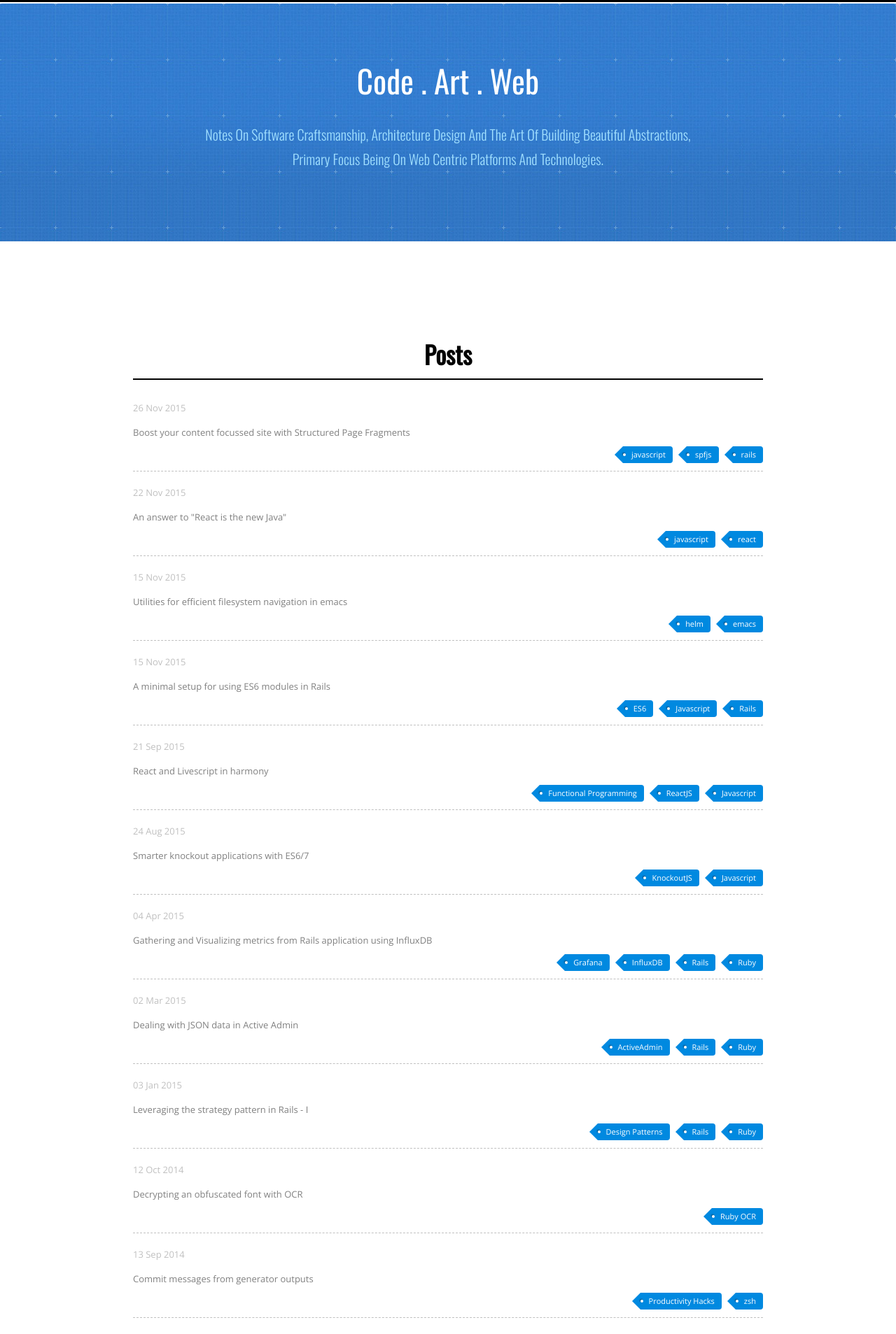
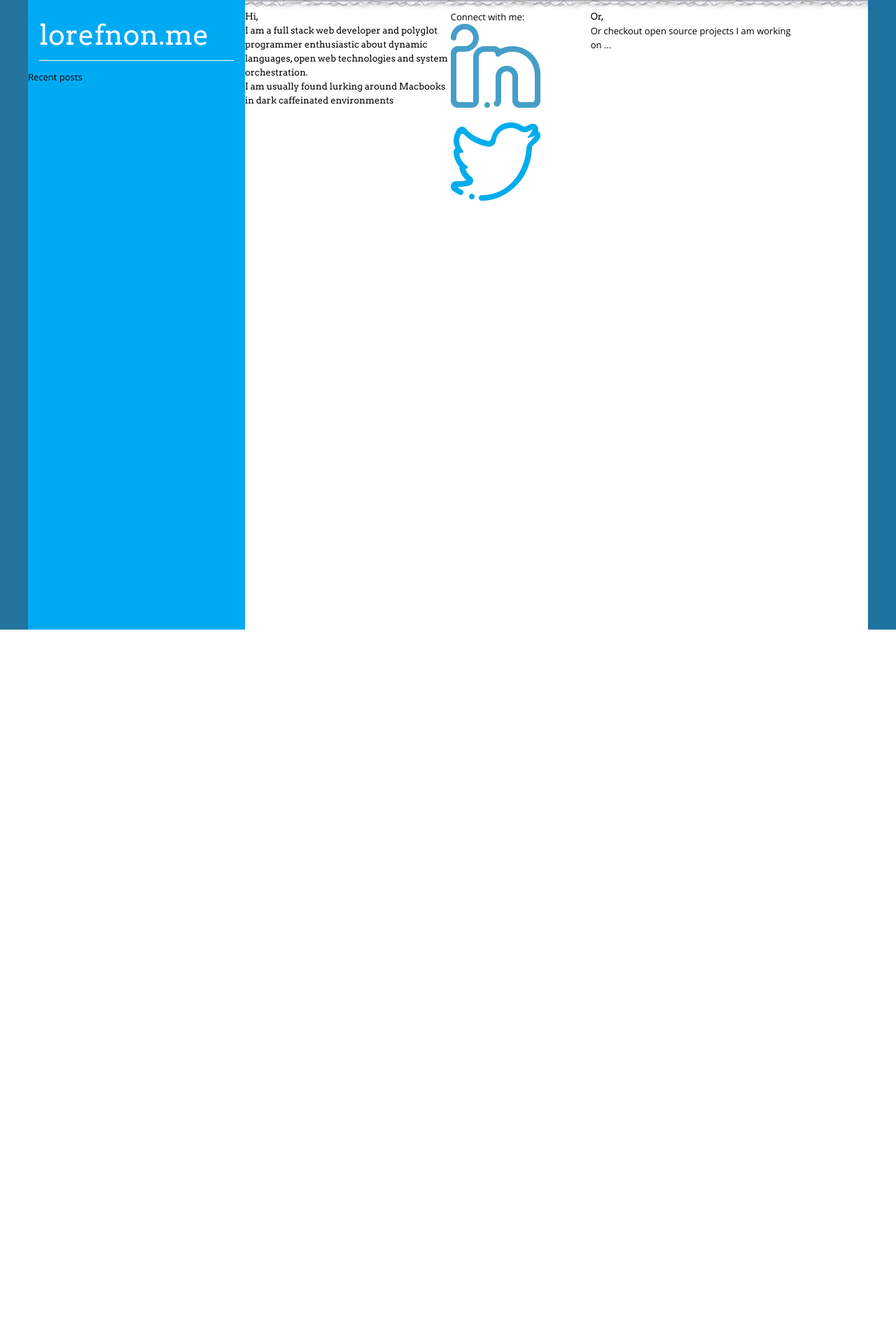
Before and after one commit to lorefnon/lorefnon.github.com, a Jekyll site: the page built from index.html, in a window 1280 px wide. Shown: the top 1907 px of the page at 70% size. Built offline with Jekyll 4.4.1, drawn with Linux system fonts in a browser that asks for light colours; Markdown is read by kramdown in place of the engine named in the settings; the list of posts is cut into pages by our own code; after the commit the page ends 900 px from its top, so only the background shows below that; some of the changed text lies outside the part shown.

Commit message:
Home page redesign

```diff
--- a/Gemfile
+++ b/Gemfile
@@ -3,3 +3,4 @@ source 'https://rubygems.org'
 gem 'jekyll'
 gem 'pygments.rb'
 gem 'redcarpet'
+gem 'jekyll-paginate'
--- a/_config.yml
+++ b/_config.yml
@@ -4,10 +4,13 @@ url: http://lorefnon.me
 markdown: redcarpet
 highlighter: pygments
 pygments_options: ['lineanchors', 'linenos=table']
+gems:
+  - jekyll-paginate
 post:
-    template: _layouts/post.html
-    extension: md
+  template: _layouts/post.html
+  extension: md
 page:
-    template: _layouts/default.html
-    extension: md
+  template: _layouts/default.html
+  extension: md
 editor: emacs
+paginate: 5
--- a/_layouts/default.html
+++ b/_layouts/default.html
@@ -27,6 +27,8 @@
         </p>
         <![endif]-->
         <!--[if ! lte IE 9]> -->
+
+        <!--
         <header class="site-banner">
             <a href="http://lorefnon.me"><h1 class="site-main-title"> Code . Art . Web </h1></a>
             <div class="blog-abstract">
@@ -64,6 +66,10 @@
                 </p>
             </div>
         </footer>
+        -->
+
+        {{ content }}
+
         <script>
             (function(i,s,o,g,r,a,m){i['GoogleAnalyticsObject']=r;i[r]=i[r]||function(){
             (i[r].q=i[r].q||[]).push(arguments)},i[r].l=1*new Date();a=s.createElement(o),
--- a/css/blog.css
+++ b/css/blog.css
@@ -189,3 +189,110 @@ blockquote > * { padding: 0; }
 .tldr-summary code {
     background: white !important;
 }
+
+// ====
+
+.lf-site-wrapper {
+    position: absolute;
+    left: 0; right: 0; bottom: 0; top: 0;
+}
+
+.lf-sidebar-main {
+    position: absolute;
+    top: 0; bottom: 0;
+}
+
+.lf-sidebar-posts-container {
+    position: absolute;
+    overflow: auto;
+    left: 0; right: 0; top: 100px; bottom: 2rem;
+}
+
+.lf-posts-container-header {
+    position: absolute;
+    top: 0; left: 0; right: 0;
+}
+
+.lf-sidebar-posts-footer {
+    position: absolute;
+    left: 0; right: 0; bottom: 0;
+    height: 2rem;
+}
+
+.lf-l-sidebar-main {
+    left: 0;
+    background: #29343A;
+    width: 350px;
+}
+
+.lf-l-sidebar-fringe {
+    position: absolute;
+    top: 0; left: 0; bottom: 0;
+    width: 2.5rem;
+    background: #23749E;
+}
+
+.lf-l-sidebar-body {
+    position: absolute;
+    left: 2.5rem; right: 0; top: 0; bottom: 0;
+    background: #00AAF3;
+}
+
+.lf-r-sidebar-main {
+    right: 0;
+    background: #1D73A0;
+    width: 2.5rem;
+}
+
+.lf-site-wrapper {
+    background: white;
+}
+
+.lf-slab {
+    font-family: 'Arvo', serif;
+}
+
+.lf-primary-header {
+    font-size: 3rem;
+}
+
+.lf-site-header {
+    color: white;
+    margin: 30px 1rem 1rem 1rem;
+    border-bottom: 1px solid white;
+    font-size: 2.5rem;
+    line-height: 2.5rem;
+    padding-bottom: 1rem;
+}
+
+.lf-site-body {
+    position: absolute;
+    overflow: auto;
+    top: 0;
+    left: 350px;
+    right: 40px;
+    bottom: 0;
+}
+
+.lf-site-body-edge {
+    height: 14px;
+    background: url('/images/paper_edge.png');
+    position: absolute;
+    top: 0; left: 0; right: 0;
+}
+
+.lf-body-cols {
+    position: absolute;
+    left: 0; right: 0; bottom: 0; top: 14px;
+    overflow: auto;
+}
+
+.lf-body-col {
+    max-width: 33%;
+    min-width: 200px;
+    float: left;
+}
+
+.lf-body-cols {
+    min-width: 600px;
+}
--- a/index.html
+++ b/index.html
@@ -1,23 +1,55 @@
 ---
 layout: default
 ---
+<link href='https://fonts.googleapis.com/css?family=Arvo:400,700' rel='stylesheet' type='text/css'>
 
-<div class="blog-index">
-    <h1 class="blog-title blog-index-title"> Posts </h1>
-    <ul class="blog-post-list">
-        {% for post in site.posts %}
-        <li class="blog-post-item">
-            <div class="post-pre-meta">
-                <span class="post-pub-meta">{{ post.date | date_to_string }} </span>
-            </div>
-            <a href="{{ post.url }}"> <h2> {{ post.title }} <h2> </a>
+<div class='lf-site-wrapper'>
+  <div class='lf-sidebar-main lf-l-sidebar-main'>
+    <div class='lf-l-sidebar-fringe'>
+    </div>
+    <div class='lf-l-sidebar-body'>
+      <h1 class="lf-slab lf-site-header"> lorefnon.me </h1>
+      <div class="lf-sidebar-posts-container">
+        <h2 class="lf-posts-container-header"> Recent posts </h2>
+      </div>
+      <div class="lf-sidebar-posts-footer">
+      </div>
+    </div>
+  </div>
+  <div class='lf-site-body'>
+    <div class='lf-site-body-edge'>
+    </div>
+    <div class="lf-body-cols">
 
-            <ul class="tags">
-              {% for tag in post.tags %}
-                <li><a href='#'>{{ tag }}</a></li>
-              {% endfor %}
-            </ul>
-        </li>
-        {% endfor %}
-     </ul>
+      <div class="lf-body-col lf-col-1">
+        <h1 class="lf-slab"> Hi, </h1>
+        <p class="lf-slab">
+          I am a full stack web developer and polyglot programmer enthusiastic about dynamic languages, open web technologies and system orchestration.
+        </p>
+        <p class="lf-slab">
+          I am usually found lurking around Macbooks in dark caffeinated environments
+        </p>
+      </div>
+
+      <div class="lf-body-col lf-col-2">
+        <div>
+          Connect with me:
+          <ul>
+            <li> <img src="/images/linkedin.png"></li>
+            <li> <img src="/images/twitter.png"></li>
+          </ul>
+        </div>
+      </div>
+
+      <div class="lf-body-col lf-col-3">
+        <h1 class="lf-slab"> Or, </h1>
+        <p>
+          Or checkout open source projects I am working on ...
+        </p>
+      </div>
+
+    </div>
+  </div>
+  <div class='lf-sidebar-main lf-r-sidebar-main'>
+  </div>
 </div>
```
Also changed, not shown: Gemfile.lock, images/linkedin.png (added), images/paper_bg.png (added), images/paper_edge.png (added), images/tweed.png (added), images/twitter.png (added), index.1.html (added), js/jquery.columnizer.js (added), 1 other file.
